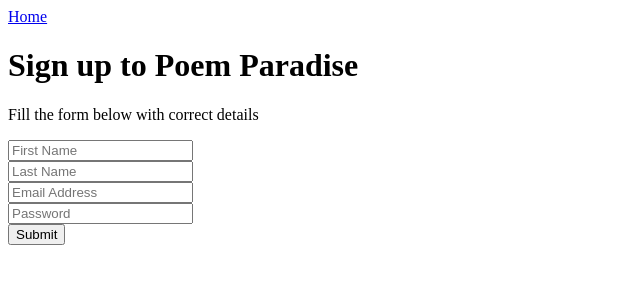
After one commit to Ukponobott/MiniBlog, a Flask app: template templates/register.html in a window 1280 px wide. The commit adds this page. Shown: the top 300 px of the page, without its empty margins (0-640 px from the left). Run offline with Flask 2, Linux system fonts and the light colour scheme; the template is opened without the code that fills it, so the values that code supplies are empty; some libraries are stand-ins or nearby versions.

Commit message:
added new changes to the app.py file and the templates

```diff
--- a/app.py
+++ b/app.py
@@ -1,5 +1,5 @@
-from flask import Flask, redirect, render_template, request, url_for
-# from poem import Poem
+from flask import Flask, flash, redirect, render_template, request, session, url_for
+import os
 from flask_pymongo import PyMongo
 
 
@@ -8,13 +8,16 @@ app.config['MONGO_URI'] = 'mongodb://localhost:27017/poem_blog'
 mongo = PyMongo(app)
 
 
+app.secret_key = os.urandom(24)
+
+
 @app.route("/", methods=["GET", "POST"])
 def index():
-
     if request.method == "POST":
         posts = mongo.db.posts
         # new_post = request.form["title"], request.form["body"], request.form["author"])
         posts.insert({"title": request.form["title"], "body": request.form["body"], "author": request.form["author"]})
+        flash("New Entry Added")
         return redirect(url_for('index'))
     else:
         posts = mongo.db.posts.find()
@@ -26,25 +29,71 @@ def new_post():
     return render_template("add.html")
 
 
-@app.route("/register")
+@app.route("/register", methods=["GET", "POST"])
 def register():
-    return "Register to Post a Poem"
+    if request.method == "POST":
+        users = mongo.db.users
+        new_user = users.find_one({"email": request.form["email"]})
+        if new_user is None:
+            users.insert({"first_name": request.form["first_name"], "last_name": request.form["last_name"],
+                          "email": request.form["email"], "password": request.form["password"]})
+            flash("You have successfully registered, please proceed to SIGN IN")
+            return redirect(url_for('login'))
+        else:
+            flash("User already exists, Please SIGN IN")
+            return redirect(url_for('login'))
+    else:
+        return render_template('register.html')
 
 
-@app.route("/login")
+@app.route("/login", methods=["GET", "POST"])
 def login():
-    return "Login to your Account"
+    if request.method == "POST":
+        session.pop("first_name", None)
+        users = mongo.db.users
+        existing_user = users.find_one({"email": request.form["email"]})
+        # find out if user exists or not
+        if existing_user is not None:
+            if request.form["password"] == existing_user["password"]:
+                # check if passwords match to login or stop login
+                session["first_name"] = existing_user["first_name"]
+                flash("Logged in as " + existing_user["first_name"] + " " + existing_user["last_name"])
+                return redirect(url_for("dashboard"))
+            else:
+                flash("Invalid password, Please try again")
+                return redirect(url_for("login"))
+        else:
+            flash("User does not exist, please register")
+            return redirect(url_for("register"))
+    else:
+        return render_template("login.html")
+
+
+@app.route("/dashboard")
+def dashboard():
+    if "first_name" in session:
+        return "Welcome " + session["first_name"]
+
+
+@app.route("/logout", methods=["POST"])
+def logout():
+    session.pop("first_name", None)
+    flash("You are currently logged out")
+    return redirect(url_for("index"))
 
 
 @app.route("/posts/<string:title>")
 def show(title):
     posts = mongo.db.posts.find()
+    # set the variable "found_post" to an empty string before assigning a value to it later in the condition statement
+    found_post = ""
+    # loop over all posts to find the one with the title that was passed in in the url
     for post in posts:
         if post["title"] == title:
             found_post = post
-    # view = mongo.db.posts.find_one({"title": title})
+        else:
+            pass
     return render_template('show.html', post=found_post)
-
 
 
 if __name__ == '__main__':
--- a/templates/base.html
+++ b/templates/base.html
@@ -5,11 +5,14 @@
     <title>Poem Paradise</title>
 </head>
 <body>
+<a href="{{url_for('index')}}">Home</a>
+{% for message in get_flashed_messages() %}
+{{ message }}
+{% endfor %}
 
 {%  block content %}
 
-
-{%  endblock %}
+{% endblock %}
 
 </body>
 </html>
--- /dev/null
+++ b/templates/register.html
@@ -0,0 +1,16 @@
+{% extends "base.html" %}
+{% block content %}
+
+<h1>Sign up to Poem Paradise</h1>
+
+<p>Fill the form below with correct details</p>
+
+<form action="{{url_for('register')}}" method="POST">
+    <div><input type="text" name="first_name" placeholder="First Name" required></div>
+    <div><input type="text" name="last_name" placeholder="Last Name" required></div>
+    <div><input type="text" name="email" placeholder="Email Address" required></div>
+    <div><input type="password" name="password" placeholder="Password" required></div>
+    <div><input type="submit" value="Submit"></div>
+</form>
+
+{% endblock %}
--- a/templates/show.html
+++ b/templates/show.html
@@ -1,6 +1,7 @@
 {% extends "base.html" %}
 
 {% block content %}
+
 
 <h1>{{post["title"]}}</h1>
 <hr>
```
Also changed, not shown: poem.py (+10 -10 lines), templates/add.html (+5 -4 lines), templates/index.html (+9 -4 lines), templates/login.html (added, +16 -0 lines).
